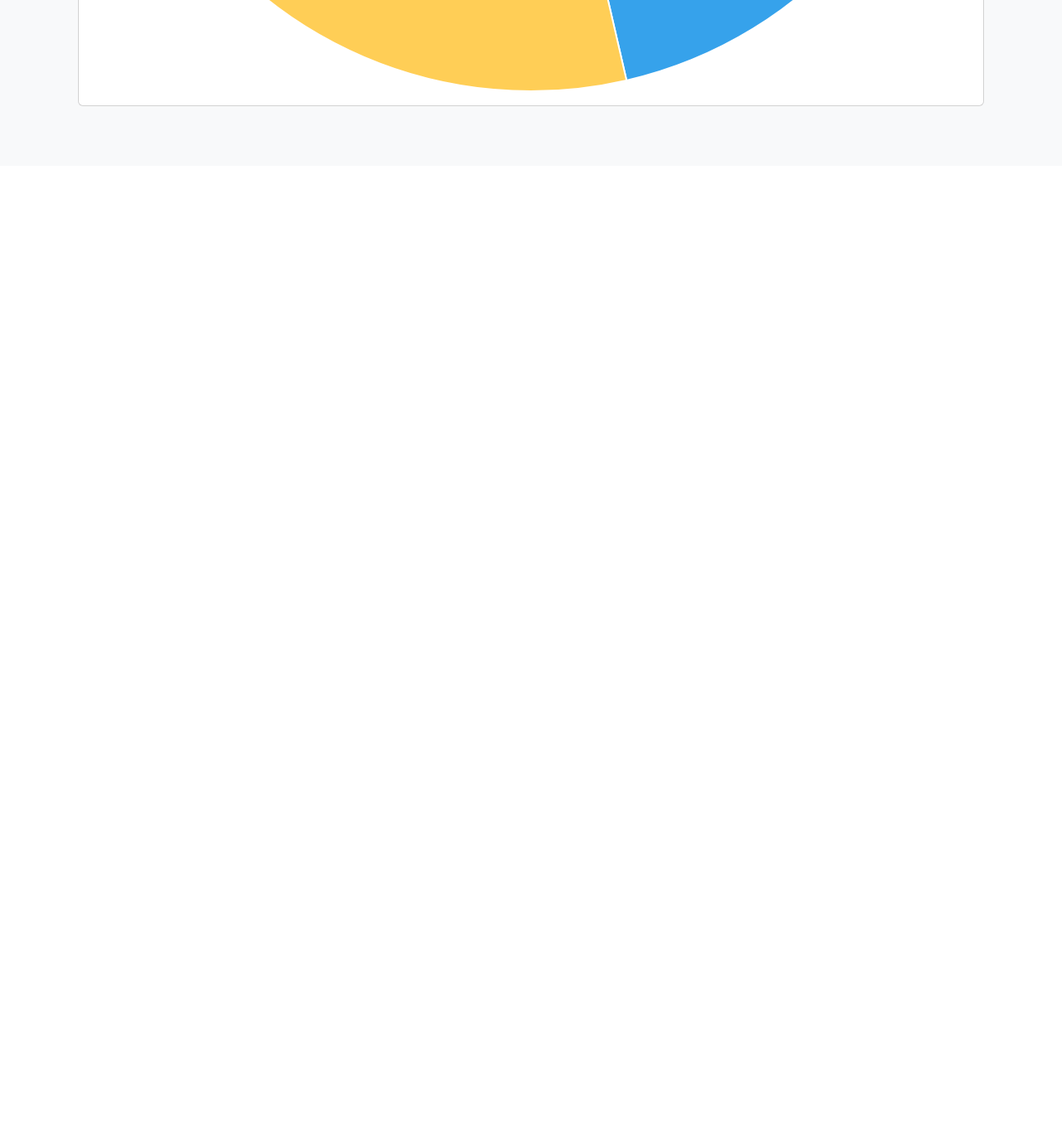
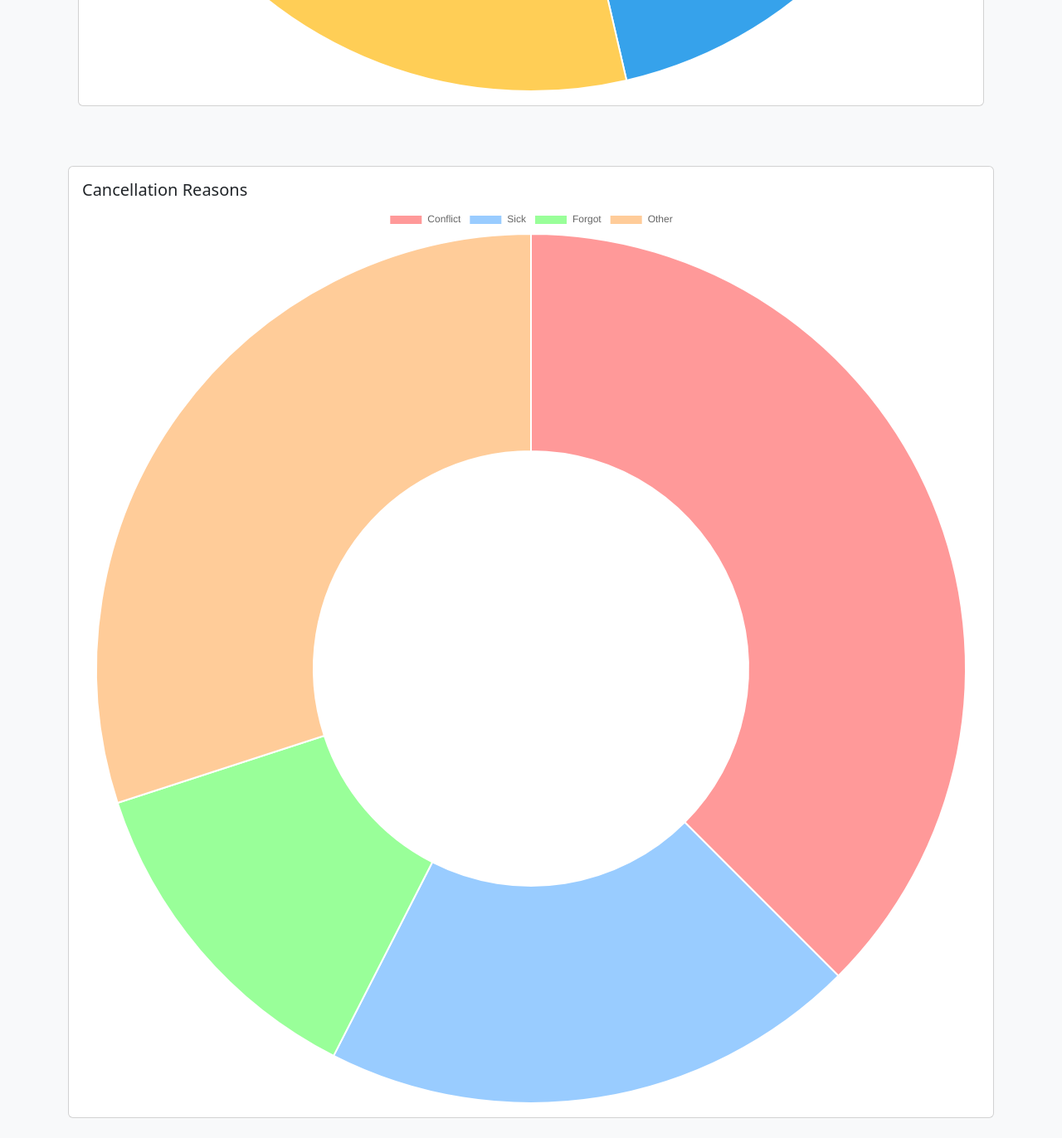
Before and after one commit to can-ding/ucc-appointment-system, a Flask app: page /dashboard in a window 1280 px wide. Shown: the part 1983-3355 px from the top of the page at 83% size. Before the commit the page ends 2111 px from the top, so only its background shows below. Run offline with Flask 3, Linux system fonts and the light colour scheme.

Commit message:
Cancellation Chart

```diff
--- a/app/routes/stats.py
+++ b/app/routes/stats.py
@@ -88,6 +88,9 @@ def dashboard():
     total_completed = Appointment.query.filter_by(status='completed').count()
     total_noshow = Appointment.query.filter_by(status='no-show').count()
 
+    cancel_labels = ['Conflict', 'Sick', 'Forgot', 'Other']
+    cancel_counts = [15, 8, 5, 12]
+
     return render_template("dashboard.html",
         months=months,
         counts=counts,
@@ -95,5 +98,7 @@ def dashboard():
         advisor_counts=advisor_counts,
         total_this_month=total_this_month,
         total_completed=total_completed,
-        total_noshow=total_noshow
+        total_noshow=total_noshow,
+        cancel_labels=cancel_labels,
+        cancel_counts=cancel_counts
     )
--- a/app/templates/base.html
+++ b/app/templates/base.html
@@ -6,7 +6,7 @@
   <link href="https://cdn.jsdelivr.net/npm/bootstrap@5.3.0/dist/css/bootstrap.min.css" rel="stylesheet">
 </head>
 <body class="bg-light">
-  <!-- 导航栏 -->
+
   <nav class="navbar navbar-expand-lg navbar-dark bg-dark mb-4">
     <div class="container">
       <a class="navbar-brand" href="/dashboard">UCC Admin</a>
@@ -24,7 +24,6 @@
     </div>
   </nav>
 
-  <!-- Page content area -->
   <div class="container py-4">
     {% block content %}{% endblock %}
   </div>
--- a/app/templates/dashboard.html
+++ b/app/templates/dashboard.html
@@ -49,11 +49,18 @@
   </div>
 </div>
 
+<!-- Cancellation Reasons Chart -->
+<div class="card mt-4">
+  <div class="card-body">
+    <h5 class="card-title">Cancellation Reasons</h5>
+    <canvas id="cancelChart" width="400" height="400"></canvas>
+  </div>
+</div>
+
 <script src="https://cdn.jsdelivr.net/npm/chart.js"></script>
 <script>
+  // Monthly Chart
   const monthlyCtx = document.getElementById('monthlyChart').getContext('2d');
-  const advisorCtx = document.getElementById('advisorChart').getContext('2d');
-
   new Chart(monthlyCtx, {
     type: 'bar',
     data: {
@@ -69,6 +76,8 @@
     options: { scales: { y: { beginAtZero: true } } }
   });
 
+  // Advisor Chart
+  const advisorCtx = document.getElementById('advisorChart').getContext('2d');
   new Chart(advisorCtx, {
     type: 'pie',
     data: {
@@ -80,7 +89,21 @@
           '#FF6384', '#36A2EB', '#FFCE56', '#4BC0C0', '#9966FF'
         ]
       }]
-    },
+    }
+  });
+
+  // Cancellation Chart
+  const cancelCtx = document.getElementById('cancelChart').getContext('2d');
+  new Chart(cancelCtx, {
+    type: 'doughnut',
+    data: {
+      labels: {{ cancel_labels | tojson }},
+      datasets: [{
+        data: {{ cancel_counts | tojson }},
+        backgroundColor: ['#FF9999', '#99CCFF', '#99FF99', '#FFCC99']
+      }]
+    }
   });
 </script>
+
 {% endblock %}
--- a/run.py
+++ b/run.py
@@ -5,4 +5,4 @@ app = create_app()
 
 
 if __name__ == '__main__':
-    app.run(debug=True)
+    app.run(debug=True, port=5001)
```
